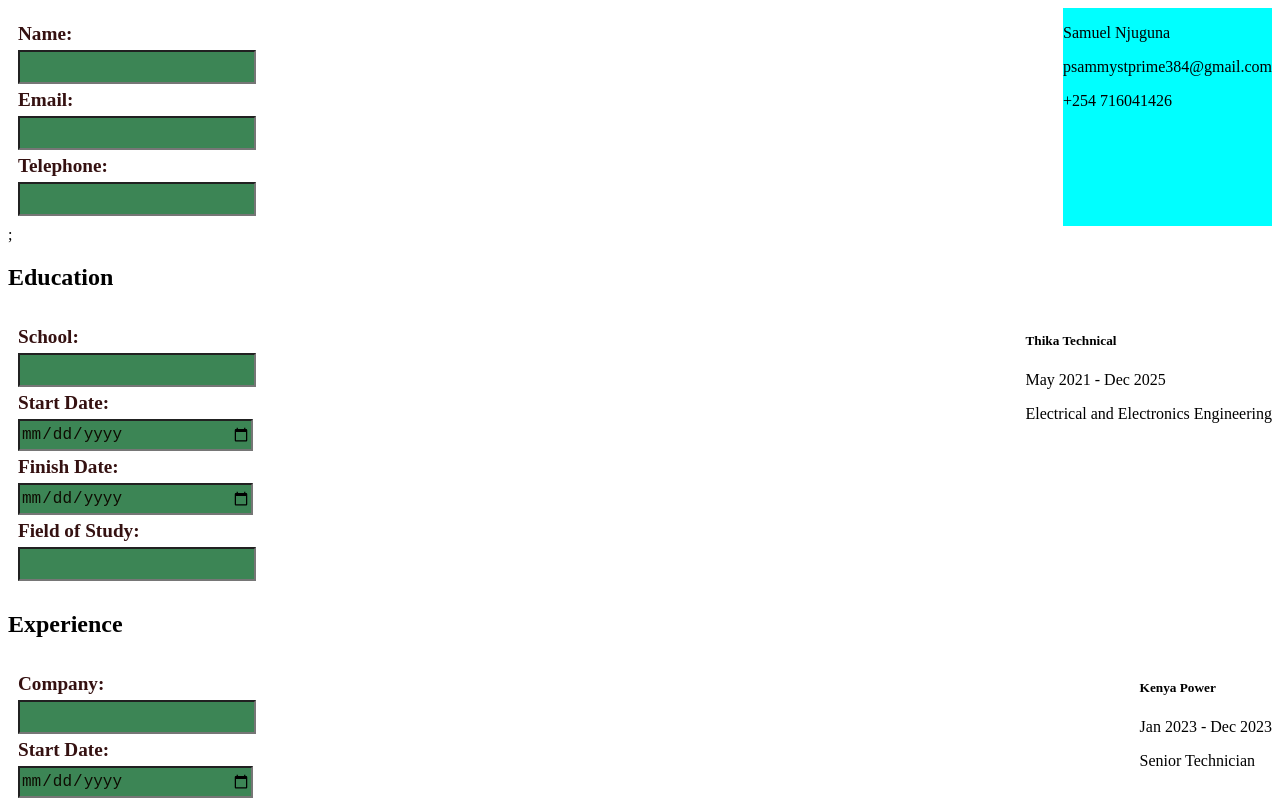
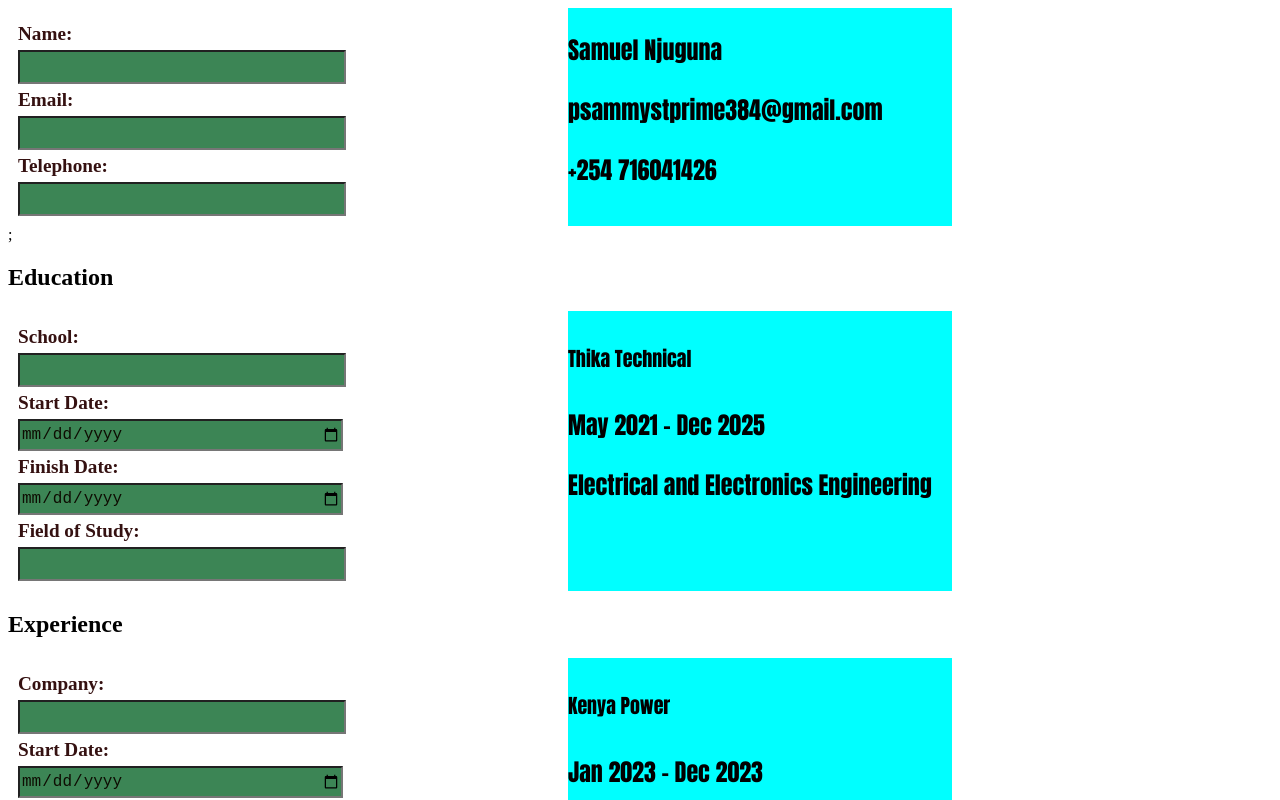
Before and after one commit to PsammystPrime/CV-Application, a React (Vite) app: page / in a window 1280 px wide. Shown: the top 800 px of the page. Built offline with nearby package versions, Linux system fonts and the light colour scheme.

Commit message:
Update App.css

```diff
--- a/src/App.css
+++ b/src/App.css
@@ -10,11 +10,18 @@
 }
 input {
   height: 3.5vh;
-  width: 18vw;
+  width: 25vw;
   color: #0e0c02;
   font-size: large;
   font-weight: 500;
   background-color: rgb(60, 133, 85);
+}
+span {
+  background-color: aqua;
+  min-width: 30vw;
+  font-size: x-large;
+  font-family: Impact, Haettenschweiler, "Arial Narrow Bold", sans-serif;
+  margin-right: 25vw;
 }
 header {
   display: flex;
@@ -24,10 +31,7 @@
   display: flex;
   flex-direction: column;
 }
-header span {
-  background-color: aqua;
-  align-items: start;
-}
+
 .education div {
   display: flex;
   justify-content: space-between;
```
